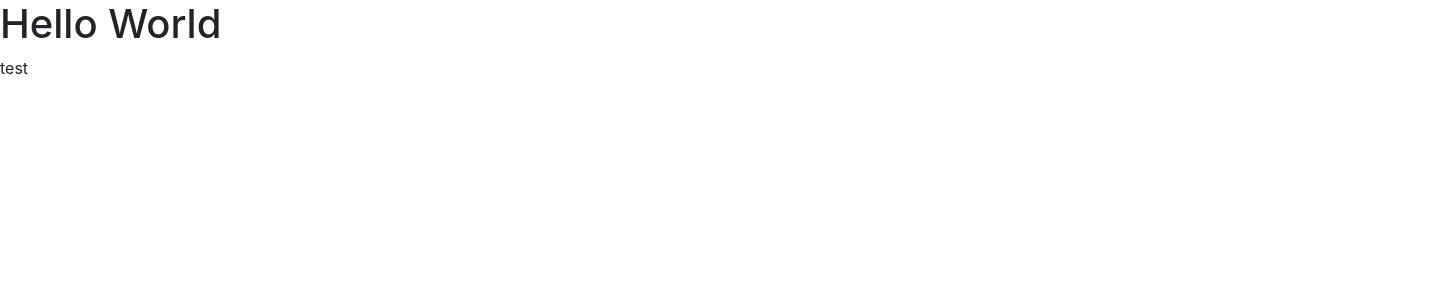
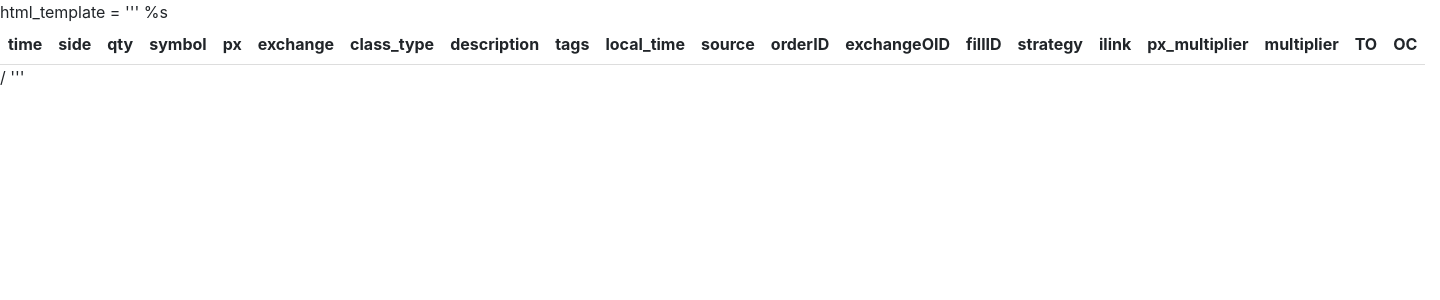
Before and after one commit to YanliangZhou/Pythonstar, a Django app: template djangoProject/mgr/templates/home.html in a window 1440 px wide. Shown: the top 300 px of the page. Run offline with Django 3.2, Linux system fonts and the light colour scheme; the template is opened without the code that fills it, so the values that code supplies are empty.

Commit message:
import data

```diff
--- a/djangoProject/managewebsite/urls.py
+++ b/djangoProject/managewebsite/urls.py
@@ -22,5 +22,5 @@ urlpatterns = [
     path('admin/', admin.site.urls),
     path('sales/', include('sales.urls')),
     # path('api/mgr/', include('mgr.urls')),
-    path('', include('mgr.urls')),
-] +  static("/", document_root="./z_dist1")
+    path('', include('mgr.urls')),]
+# ] +  static("/", document_root="./z_dist1")
--- a/djangoProject/mgr/templates/home.html
+++ b/djangoProject/mgr/templates/home.html
@@ -1,6 +1,53 @@
 {% extends 'base.html'%}
 
 {% block content %}
-    <h1>Hello World</h1>
-    <p>test</p>
+    html_template = '''
+    <!DOCTYPE html>
+    <html>
+    <head>
+    <meta charset="UTF-8">
+    <style>
+    table {
+        border-collapse: collapse;
+    }
+    th, td {
+        padding: 8px;
+        text-align: left;
+        border-bottom: 1px solid #ddd;
+    }
+    </style>
+    </head>
+        <body>
+            <table>
+            <tr>
+            <th>time</th>
+            <th>side</th>
+            <th>qty</th>
+            <th>symbol</th>
+            <th>px</th>
+            <th>exchange</th>
+            <th>class_type</th>
+            <th>description</th>
+            <th>tags</th>
+            <th>local_time</th>
+            <th>source</th>
+            <th>orderID</th>
+            <th>exchangeOID</th>
+            <th>fillID</th>
+            <th>strategy</th>
+            <th>ilink</th>
+            <th>px_multiplier</th>
+            <th>multiplier</th>
+            <th>TO</th>
+            <th>OC</th>
+            </tr>
+
+            %s
+
+
+            </table>
+    /    </body>
+    </html>
+    '''
+
 {% endblock %}
--- a/djangoProject/mgr/urls.py
+++ b/djangoProject/mgr/urls.py
@@ -7,7 +7,7 @@ from mgr.views import listorders
 from . import views
 
 urlpatterns = [
-    path('', views.listorders,name="home"),
+    path('', views.home,name="home"),
     path('orders', listorders),
     # path('customers', customer.dispatcher),
     # path('medicines', medicine.dispatcher),
```
Also changed, not shown: djangoProject/mgr/views.py (+16 -1 lines).
